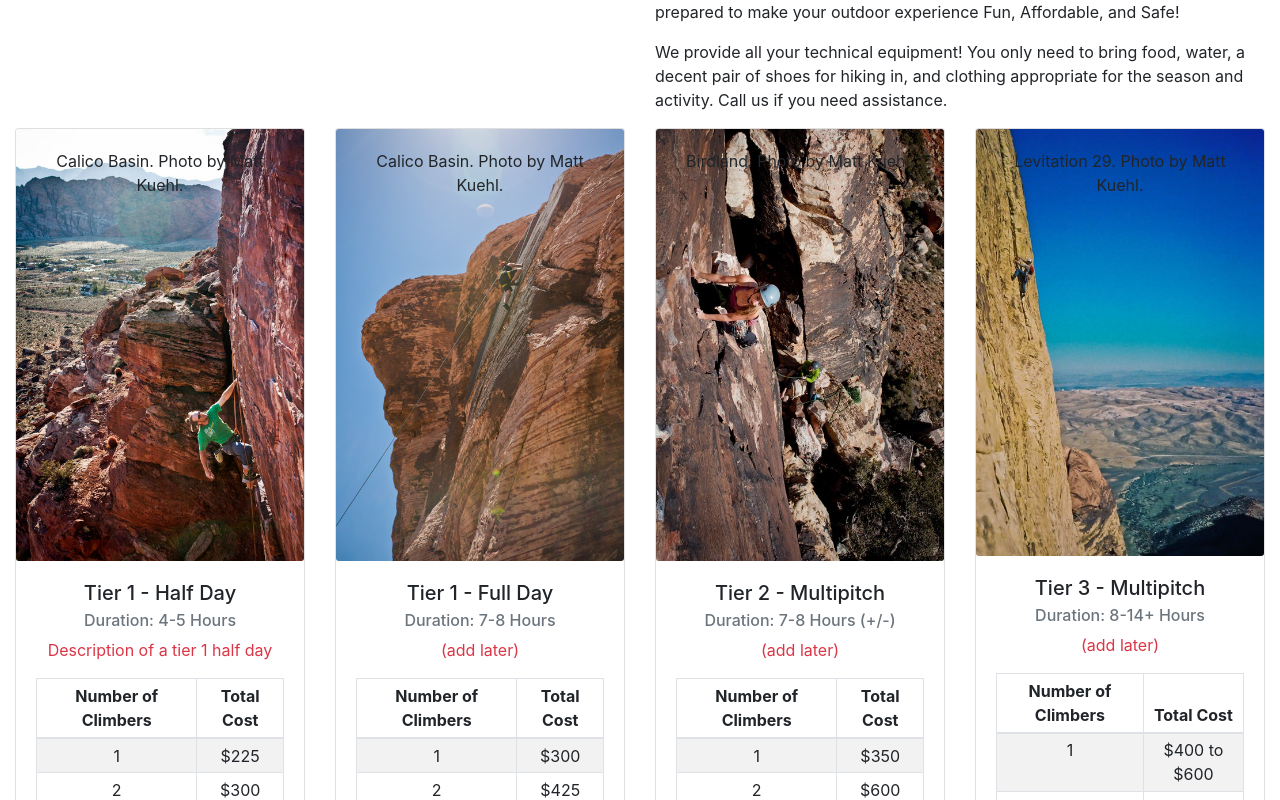
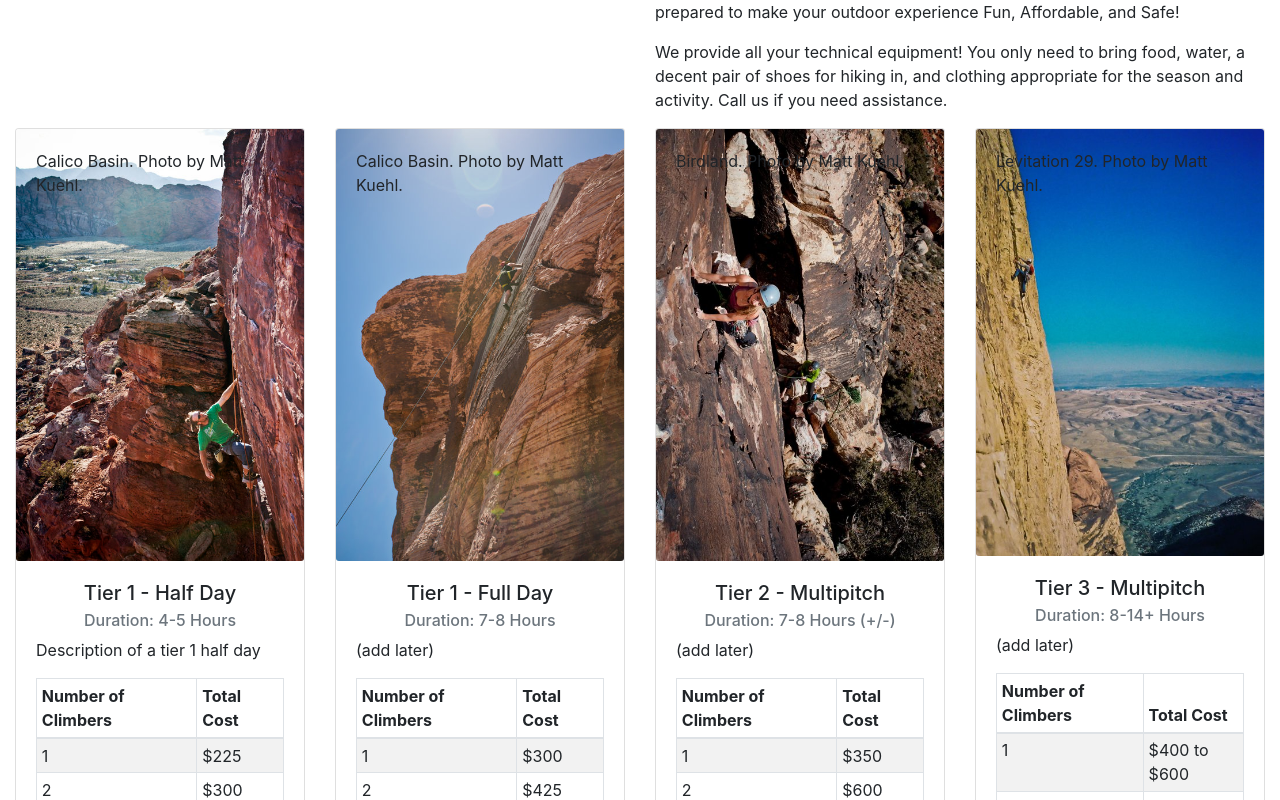
Before and after one commit to j-poneil/desert-rock-sports, a React (Create React App) app: page /guiding in a window 1280 px wide. Shown: the part 440-1240 px from the top of the page. Built offline with nearby package versions, Linux system fonts and the light colour scheme; a web font is replaced by a local one.

Commit message:
styling changes

```diff
--- a/src/components/sub/TierCard.js
+++ b/src/components/sub/TierCard.js
@@ -28,15 +28,15 @@ const TierCard = ({ img, imgSm, imgAltText, imgCredit, tierName, tierDuration, t
 
     return (
         // react-bootstrap way
-        <Card className="text-center">
+        <Card>
             <Card.Img varient="top" src={ imgSm } alt={ imgAltText } />
             <Card.ImgOverlay>
                 <Card.Text>{ imgCredit }</Card.Text>
             </Card.ImgOverlay>
             <Card.Body>
-                <Card.Title>{ tierName }</Card.Title>
-                <Card.Subtitle className="mb-2 text-muted">Duration: { tierDuration }</Card.Subtitle>
-                <Card.Text className="text-danger"> {/* // ! remember to add descriptions! */}
+                <Card.Title className="text-center">{ tierName }</Card.Title>
+                <Card.Subtitle className="mb-2 text-muted text-center">Duration: { tierDuration }</Card.Subtitle>
+                <Card.Text>
                     { tierDescription }
                 </Card.Text>
                 { outputCostTable }
```
